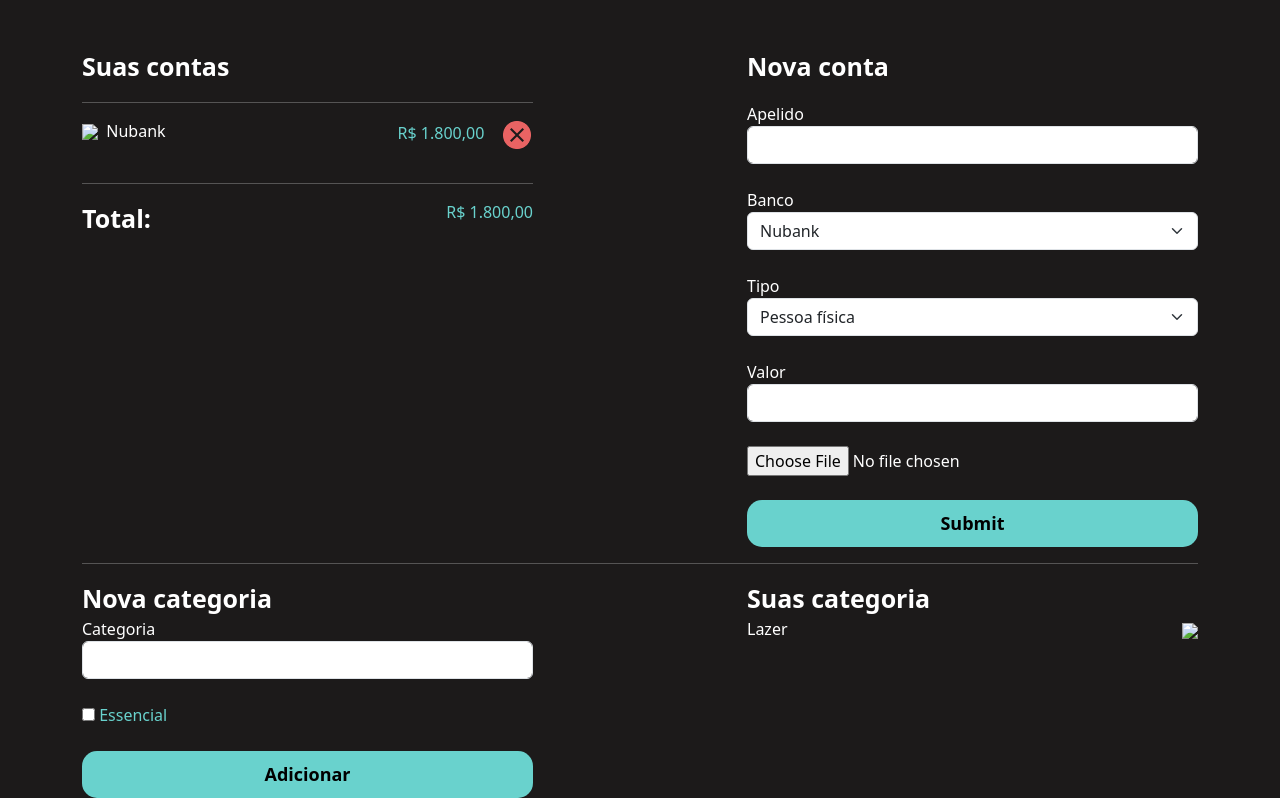
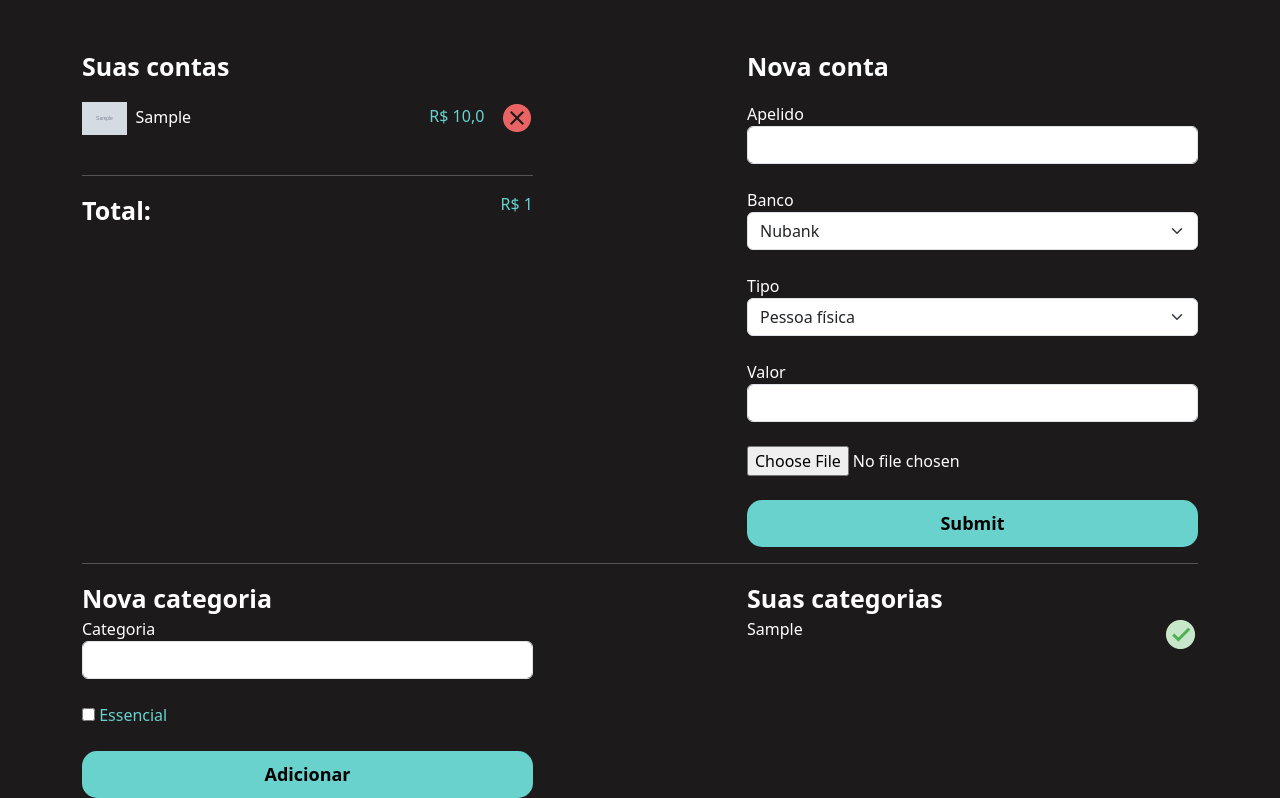
Before and after one commit to jorgebarcelos/finance, a Django app: template perfil/templates/gerenciar.html in a window 1280 px wide. Shown: the part 56-854 px from the top of the page. Run offline with Django 4.2, Linux system fonts and the light colour scheme; tables that the repository leaves empty hold one stand-in row (values such as "Sample post"); the template is opened without the code that fills it: values that come from a table or form of the project are taken from there, most other values are stand-ins (such as "Sample title", 1, 10 or a date in 2020); grey boxes marked "Sample" are stand-in pictures.

Commit message:
dynamic template values, views account details

```diff
--- a/core/urls.py
+++ b/core/urls.py
@@ -3,8 +3,10 @@ ADM Router
 """
 from django.contrib import admin
 from django.urls import path, include
+from django.conf import settings
+from django.conf.urls.static import static
 
 urlpatterns = [
     path("admin/", admin.site.urls),
     path("perfil/", include('perfil.urls'))
-]
+] + static(settings.MEDIA_URL, document_root=settings.MEDIA_ROOT)
--- a/perfil/templates/gerenciar.html
+++ b/perfil/templates/gerenciar.html
@@ -21,24 +21,23 @@
 
             <div class="col-md-5">
                 <p class="fonte-destaque">Suas contas</p>
-                <hr>
 
                 <div class="contas">
 
+                    {% for conta in contas %}
+                        <div class="lista-contas-main">
+                            <span><img width="10%" src="{{ conta.icone.url }}">&nbsp&nbsp{{ conta.apelido }}</span>
 
-                        <div class="lista-contas-main">
-                            <span><img width="10%" src="#">&nbsp&nbspNubank</span>
-
-                            <span class="total-conta positivo ">R$ 1.800,00&nbsp&nbsp&nbsp <a href="#"><img src="{% static 'perfil/img/exit.png' %}"></a></span>
+                            <span class="total-conta positivo ">R$ {{ conta.valor }}&nbsp&nbsp&nbsp <a href="/perfil/deletar_banco/{{ conta.id }}"><img src="{% static 'perfil/img/exit.png' %}"></a></span>
                         </div>
                         <br>
-
+                    {% endfor %}
 
                 </div>
 
                 <hr>
                 <span class="fonte-destaque">Total:</span>
-                <span class="positivo total-conta font-destaque">R$ 1.800,00</span>
+                <span class="positivo total-conta font-destaque">R$ {{ total_contas }}</span>
             </div>
 
             <div class="col-md-2"></div>
@@ -47,6 +46,7 @@
                 <p class="fonte-destaque">Nova conta</p>
 
                 <form action="{% url 'cadastrar_banco' %}" method="POST" enctype="multipart/form-data">{% csrf_token %}
+
                     <label>Apelido</label>
                     <input type="text" name="apelido" class="form-control" placeholder="">
                     <br>
@@ -79,7 +79,7 @@
             <div class="col-md-5">
                 <span class="fonte-destaque">Nova categoria</span>
 
-                <form action="" method="POST">
+                <form action="{% url 'cadastrar_categoria' %}" method="POST">{% csrf_token %}
                     <label>Categoria</label>
                     <input type="text" name="categoria" class="form-control">
                     <br>
@@ -95,18 +95,18 @@
             </div>
 
             <div class="col-md-5">
-                <span class="fonte-destaque">Suas categoria</span>
+                <span class="fonte-destaque">Suas categorias</span>
                 <br>
                 <div class="contas">
 
+                    {% for categoria in categorias %}
+                        <div class="lista-contas-main">
+                            <span>{{categoria}}</span>
 
-                        <div class="lista-contas-main">
-                            <span>Lazer</span>
-
-                            <span class="total-conta"><a href="#"><img src="#"></a></span>
+                            <span class="total-conta"><a href="{% url 'update_categoria' categoria.id %}"><img src="{% if categoria.essencial %}{% static 'perfil/img/check.png' %}{% else %}{% static 'perfil/img/exit.png' %}{% endif %}"></a></span>
                         </div>
                         <br>
-
+                    {% endfor %}
 
                 </div>
             </div>
--- a/perfil/urls.py
+++ b/perfil/urls.py
@@ -5,4 +5,7 @@ urlpatterns = [
     path('home/', views.home, name="home"),
     path('gerenciar/', views.gerenciar, name="gerenciar"),
     path('cadastrar_banco/', views.cadastrar_banco, name="cadastrar_banco"),
+    path('deletar_banco/<int:id>', views.deletar_banco, name='deletar_banco'),
+    path('cadastrar_categoria/', views.cadastrar_categoria, name='cadastrar_categoria'),
+    path('update_categoria/<int:id>', views.update_categoria, name='update_categoria'),
 ]
--- /dev/null
+++ b/perfil/utils.py
@@ -0,0 +1,5 @@
+def calcula_total(objeto, campo):
+    total = 0
+    for item in objeto:
+        total += getattr(item, campo)
+    return total
```
Also changed, not shown: perfil/templates/home.html (+7 -6 lines), perfil/views.py (+40 -11 lines), templates/static/perfil/img/check.png.
